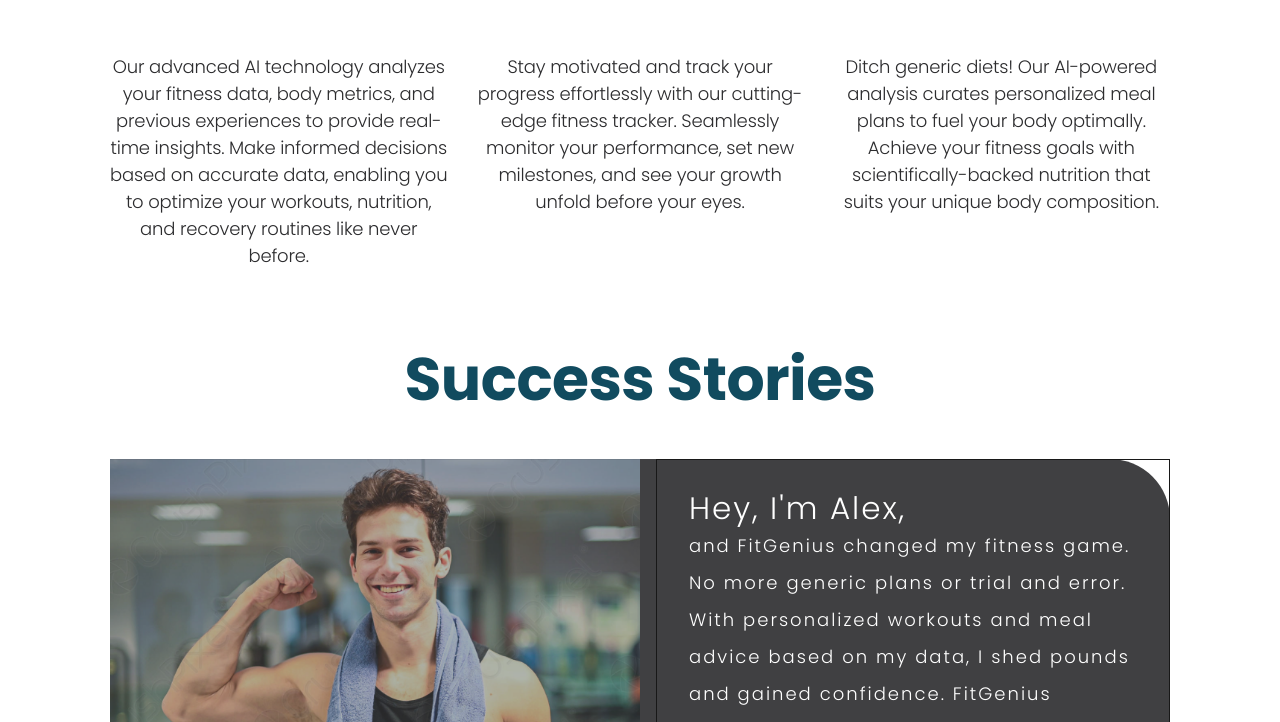
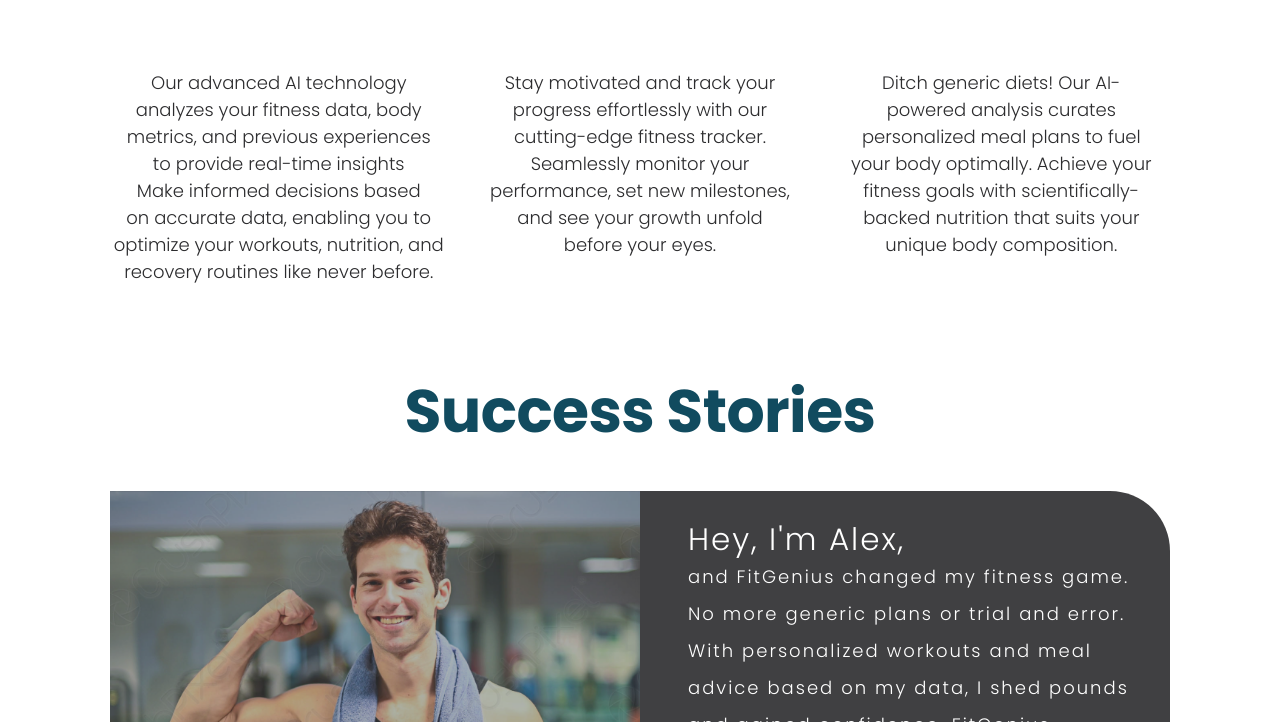
Before and after one commit to fakhri-rizki29/website-gym, a plain HTML site: page index.html in a window 1280 px wide. Shown: the part 3398-4120 px from the top of the page. Drawn offline with nearby package versions, Linux system fonts and the light colour scheme.

Commit message:
perbaikan
perbaikan

```diff
--- a/asset/app.css
+++ b/asset/app.css
@@ -650,8 +650,18 @@ a {
   font-family: "Poppins";
   font-size: 18px;
   font-weight: 300;
-  line-height: 27px;
-  letter-spacing: -0.01em;
+  /* line-height: 27px; */
+  /* letter-spacing: -0.01em; */
+  text-align: center;
+  margin-top: 5rem;
+  color: #2c2c2e;
+}
+.p-card-3-2{
+  font-family: "Poppins";
+  font-size: 18px;
+  font-weight: 300;
+  /* line-height: 27px; */
+  /* letter-spacing: -0.01em; */
   text-align: center;
   margin-top: 4rem;
   color: #2c2c2e;
@@ -663,6 +673,7 @@ a {
   height: 100px;
   text-align: center;
   margin: auto;
+  margin-bottom: 1rem;
   line-height: 100px;
   background-color: #6c3483;
   box-shadow: 0 0 3px 1px #6c3483;
@@ -716,7 +727,7 @@ a {
   width: 92%;
   height: 100%;
   margin: auto;
-  margin-top: 5rem;
+  margin-top: 6rem;
   flex-direction: column;
   position: relative;
 }
@@ -750,10 +761,9 @@ a {
   z-index: 1;
 }
 .p-section-4 {
-  border: 1px solid black;
+  /* border: 1px solid black; */
   font-family: "Poppins";
   font-size: 31px;
-  width: ;
   font-weight: 300;
   letter-spacing: 2px;
   line-height: 33px;
@@ -920,8 +930,9 @@ a {
   margin-bottom: 2rem;
 }
 .cta-section-5 {
+  /* border: 1px solid red; */
   padding: 1rem;
-  background: linear-gradient(to right, #33bbb5, #6c3483);
+  background-color: #6c3483;
   color: #fff;
   font-family: "Poppins";
   font-size: 20.48px;
@@ -959,6 +970,8 @@ letter-spacing: -0.02em;
 color: #DDDEEB80;
 }
 
+/* hover */
+/*  */
 .cta-nav:hover{
   cursor: pointer;
   background-color: #33bbb5;
@@ -977,3 +990,9 @@ color: #DDDEEB80;
   cursor: pointer;
   transition: ease-in-out;
  }
+ .cta-section-5{
+  background-color: linear-gradient(to right, #33bbb5, #6c3483) ;
+  color: #fff;
+  cursor: pointer;
+  transition: ease-in-out;
+ }
--- a/index.html
+++ b/index.html
@@ -193,10 +193,10 @@
             <i class="ri-brain-2-line"></i>
           </div>
           <p class="p-card-3">
-            Our advanced AI technology analyzes your fitness data, body metrics,
-            and previous experiences to provide real-time insights. Make
-            informed decisions based on accurate data, enabling you to optimize
-            your workouts, nutrition, and recovery routines like never before.
+            Our advanced AI technology <br> analyzes your fitness data, body <br>metrics,
+            and previous experiences <br>to provide real-time insights <br> Make
+            informed decisions based <br> on accurate data, enabling you to  <br>optimize
+            your workouts,  nutrition, and  <br>recovery routines like never before.
           </p>
         </div>
 
@@ -206,10 +206,10 @@
               <i class="ri-timer-fill"></i>
             </div>
           </div>
-          <p class="p-card-3">
-            Stay motivated and track your progress effortlessly with our
-            cutting-edge fitness tracker. Seamlessly monitor your performance,
-            set new milestones, and see your growth unfold before your eyes.
+          <p class="p-card-3-2">
+            Stay motivated and track your <br> progress effortlessly with our <br>
+            cutting-edge fitness tracker. <br> Seamlessly monitor your <br> performance,
+            set new milestones, <br> and see your  growth unfold <br> before your eyes.
           </p>
         </div>
 
@@ -220,9 +220,9 @@
             </div>
           </div>
           <p class="p-card-3">
-            Ditch generic diets! Our AI-powered analysis curates personalized
-            meal plans to fuel your body optimally. Achieve your fitness goals
-            with scientifically-backed nutrition that suits your unique body
+            Ditch generic diets! Our AI- <br>powered analysis curates <br> personalized
+            meal plans to fuel <br> your body optimally. Achieve your <br> fitness goals
+            with scientifically- <br>backed nutrition that suits your <br> unique body
             composition.
           </p>
         </div>
@@ -291,8 +291,9 @@
       <h1><span class="span-section-5">Your Fitness Journey?</span></h1>
       <p class="p-section-5">Join our exclusive community now and experience the power of <br>data-driven fitness like never before!
       </p>
-      <button class="cta-section-5">Start Your Journey</button>
+      <button class="cta-section-5"> Start Your Journey</button>
     </div>
+
     <footer>
       <p class="p-footer">Fit</p>
       <span class="span-footer">Genius</span>
```
